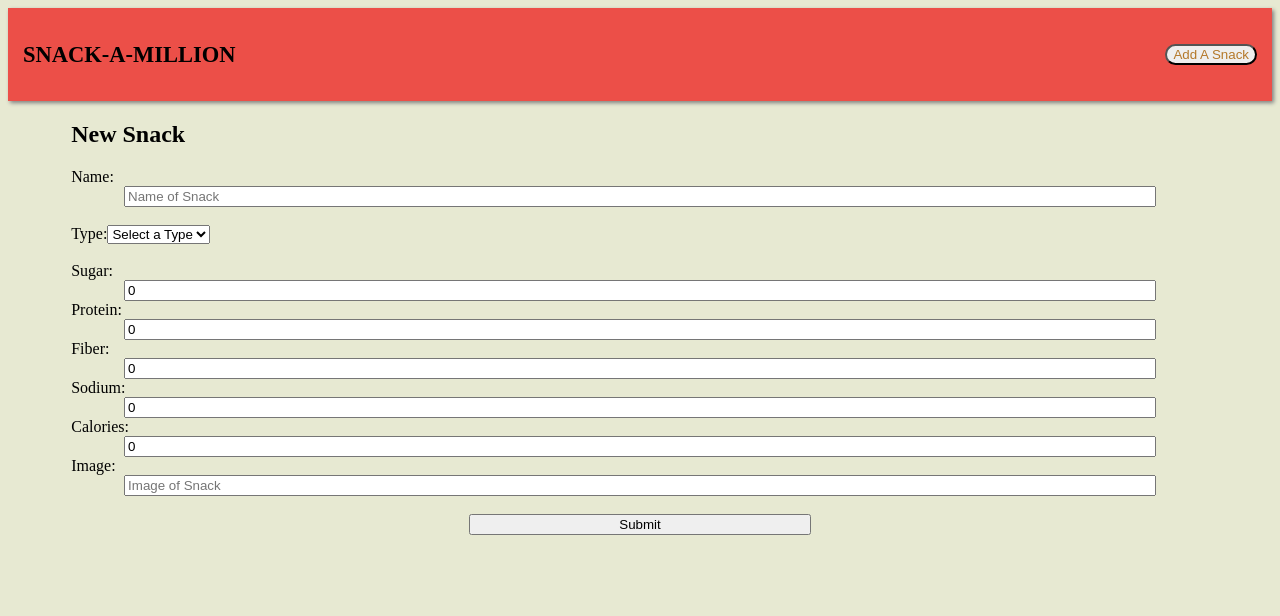
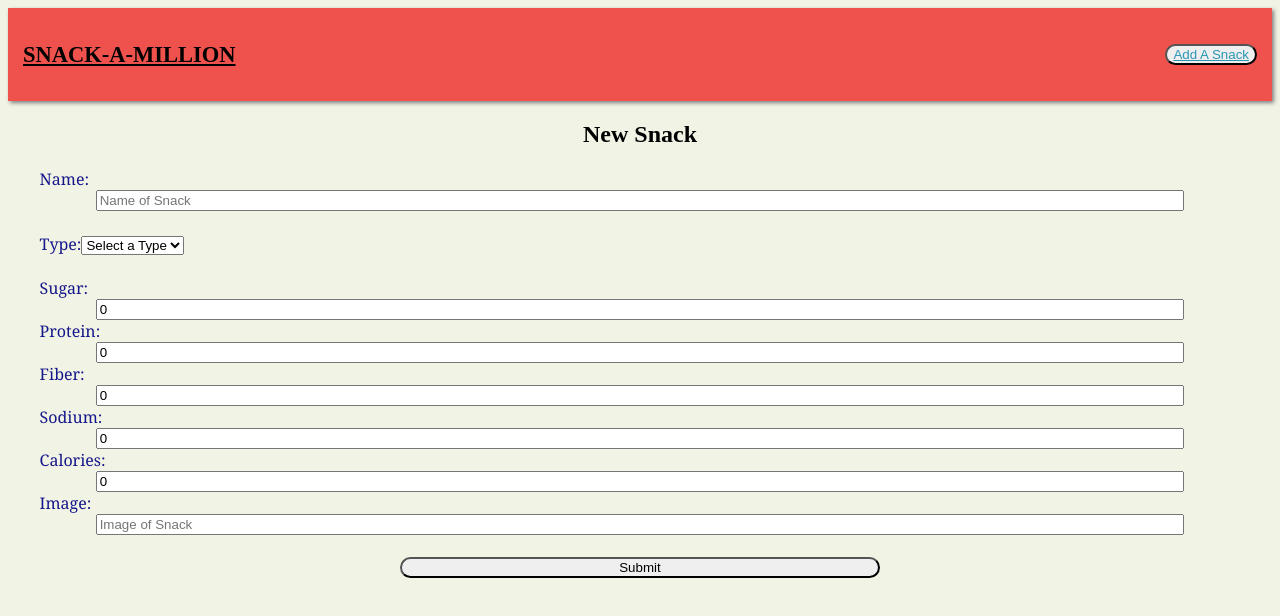
Before and after one commit to SamuelBAlba/SnackAlong-FrontEnd, a React (Create React App) app: page /snacks/new in a window 1280 px wide. Shown: the top 616 px of the page. Built offline with nearby package versions, Linux system fonts and the light colour scheme; no server answers.

Commit message:
done with css

```diff
--- a/src/Components/SnackDetails.js
+++ b/src/Components/SnackDetails.js
@@ -61,7 +61,7 @@ export default function SnackDetails() {
 
             <br />
 
-            <div>
+            <div className="EditButton">
                 <Link to="/snacks">
                     <div>
                         <button>Back</button>
--- a/src/Components/Snacks.js
+++ b/src/Components/Snacks.js
@@ -29,7 +29,7 @@ function Snacks() {
     return (
         <div>
             <section>
-                <div>
+                <div className="Sort">
                     <button onClick={() => sortByType('Salty')}>Sort by Salty</button>
                     <button onClick={() => sortByType('Sweet')}>Sort by Sweet</button>
                     <button onClick={() => sortByType('Sour')}>Sort by Sour</button>
--- a/src/index.css
+++ b/src/index.css
@@ -11,6 +11,7 @@ nav {
   font-weight: bold;
   font-size: 15px;
 }
+
 nav button {
   border-radius: 15px;
 }
@@ -20,32 +21,115 @@ nav a {
 }
 
 body {
-  background: rgba(178, 186, 110, 0.31) no-repeat fixed center;
+  background: rgba(213, 218, 169, 0.31) no-repeat fixed center;
+}
 
+h1 {
+  text-align: center;
 }
- h4 {
+
+h2 {
+  text-align: center;
+}
+
+h4 {
   font-family: Cambria, Cochin, Georgia, Times, 'Times New Roman', serif;
   color: rgb(21, 23, 139);
+  display: flex;
+  justify-content: space-between;
+  margin: 0;
 }
 
-main {
-  width: 90%;
-  margin: auto;
+h4.div.button {
+  border-radius: 15px;
 }
 
-a {
-  text-decoration: none;
-  color: #605d09;
+div.Sort {
+justify-content: center;}
+
+div.Sort {
+text-align: center;
 }
 
-td, p {
+td,
+p {
   font-family: Cambria, Cochin, Georgia, Times, 'Times New Roman', serif;
   font-size: 16px;
   color: rgb(21, 23, 139);
 }
 
-/* div.button {
-  font-family: 'Courier New', Courier, monospace;
+button a {
+  color: rgb(41, 150, 180);
+}
+
+table {
+  width: 50%;
+  margin: auto;
+}
+
+td {
+  text-align: center;
+}
+
+tbody td:not(td:first-of-type):hover {
+  transform: scale(1.05);
+  opacity: 0.9;
+}
+
+tbody tr:nth-child(even) {
+  background: #f4eafd;
+}
+
+.New form {
+  margin: auto;
+  width: 95%;
+}
+
+input[type],
+textarea {
+  display: block;
+  width: 90%;
+  margin: auto;
+}
+
+input[type="submit"] {
+  width: 40%;
+  border-radius: 15px;
+}
+
+img {
+  width: 150px;
+  border-radius: 15px;
+}
+
+form {
+  color: rgb(21, 23, 139);
+  font-family: Cambria, Cochin, Georgia, Times, 'Times New Roman', serif;
+  font-size: 16px;
+}
+
+article {
+  margin: auto;
+  width: 30%;
+  border: 3px solid green;
+  padding: 10px;
+  align-items: center;
+
+}
+div.EditButton {
+  text-align: center;
+  display: inline-flex;
+}
+
+main.New {
+  width: fit-content;
+  height: 300p;
+  position: center;
+}
+
+/* a {
+  text-decoration: none;
+  color: #605d09;
 } */
 
 /* thead, tfoot {
@@ -71,58 +155,3 @@ tr {
 td {
   display: inline block;
 } */
-button a {
-  color: rgb(180, 120, 41);
-
-}
-
-h4 {
-  display: flex;
-  justify-content: space-between;
-  margin: 0;
-}
-
-table {
-  width: 50%;
-  margin: auto;
-}
-
-td {
-  text-align: center;
-}
-
-tbody td:not(td:first-of-type):hover {
-  transform: scale(1.05);
-  opacity: 0.9;
-}
-
-tbody tr:nth-child(even) {
-  background: #f4eafd;
-}
-
-/* .New {
-  /* border: 1px solid gold;
-  margin: auto;
-  width: 95%; */
- */
-
-.New form {
-  margin: auto;
-  width: 95%;
-}
-
-input[type],
-textarea {
-  display: block;
-  width: 90%;
-  margin: auto;
-}
-
-input[type="submit"] {
-  width: 30%;
-}
-
-img {
-  width:150px;
-  border-radius: 15px
-}
```
